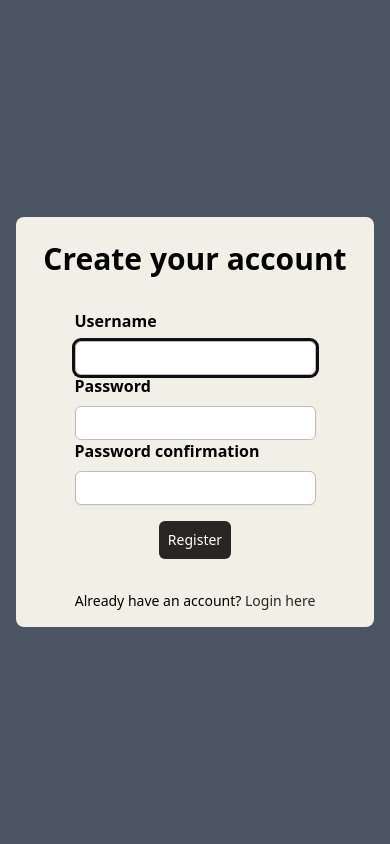
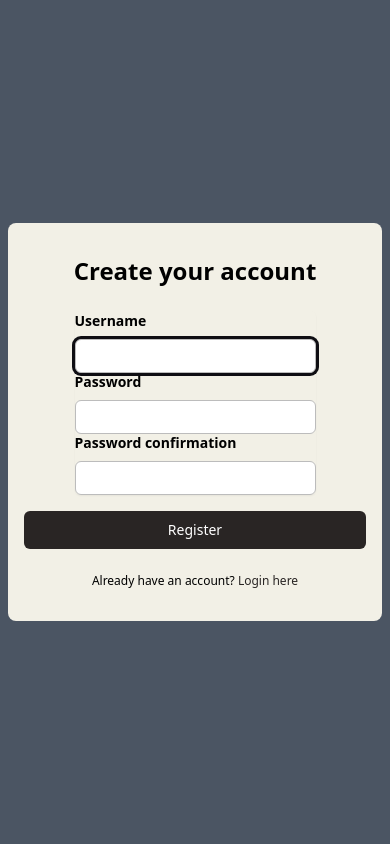
Before and after one commit to pbpf12/taste-of-bandung, a Django app: page /register/ in a window 390 px wide. Run offline with Django 5.2, Linux system fonts and the light colour scheme; some libraries are stand-ins or nearby versions.

Commit message:
feat: Add responsive web design for register.html

```diff
--- a/register/templates/register.html
+++ b/register/templates/register.html
@@ -7,27 +7,27 @@
 
 {% block content %}
 
-<div class="min-h-screen flex items-center w-full shadow-xl justify-center bg-gray-600 shadow-xl py-12 px-4 sm:px-6 lg:px-8">
-  <div class="max-w-md w-full space-y-8 form-style bg-[#F2F0E6] rounded-lg">
+<div class="min-h-screen flex items-center w-full shadow-xl justify-center bg-gray-600 shadow-xl py-4 sm:py-12 px-2 sm:px-6 lg:px-8">
+  <div class="w-full max-w-md space-y-6 form-style bg-[#F2F0E6] rounded-lg p-4 sm:p-8">
     <div>
-      <h2 class="mt-6 text-center text-3xl font-extrabold text-black">
+      <h2 class="mt-4 sm:mt-6 text-center text-2xl sm:text-3xl font-extrabold text-black">
         Create your account
       </h2>
     </div>
-    <form class="mt-8 space-y-4" method="POST">
+    <form class="mt-6 sm:mt-8 space-y-4" method="POST">
       {% csrf_token %}
       <input type="hidden" name="remember" value="true">
       <div class="flex flex-col justify-self-center rounded-md shadow-sm -space-y-px">
         {% for field in form %}
           <div class="{% if not forloop.first %}mt-4{% endif %}">
-            <label for="{{ field.id_for_label }}" class="flex mb-2 font-semibold text-black">
+            <label for="{{ field.id_for_label }}" class="flex mb-2 text-sm sm:text-base font-semibold text-black">
               {{ field.label }}
             </label>
             <div class="relative">
               {{ field }}
               <div class="absolute inset-y-0 right-0 pr-3 flex items-center pointer-events-none">
                 {% if field.errors %}
-                  <svg class="h-5 w-5 text-red-500" fill="currentColor" viewBox="0 0 20 20">
+                  <svg class="h-4 w-4 sm:h-5 sm:w-5 text-red-500" fill="currentColor" viewBox="0 0 20 20">
                     <path fill-rule="evenodd" d="M18 10a8 8 0 11-16 0 8 8 0 0116 0zm-7 4a1 1 0 11-2 0 1 1 0 012 0zm-1-9a1 1 0 00-1 1v4a1 1 0 102 0V6a1 1 0 00-1-1z" clip-rule="evenodd" />
                   </svg>
                 {% endif %}
@@ -35,15 +35,15 @@
             </div>
             {% if field.errors %}
               {% for error in field.errors %}
-                <p class="mt-1 text-sm text-red-600">{{ error }}</p>
+                <p class="mt-1 text-xs sm:text-sm text-red-600">{{ error }}</p>
               {% endfor %}
             {% endif %}
           </div>
         {% endfor %}
       </div>
 
-      <div>
-        <button type="submit" class="group relative w-1/5 flex justify-self-center justify-center py-2 border border-transparent text-sm font-medium rounded-md text-white bg-stone-800 hover:bg-stone-900 focus:outline-none focus:ring-2 focus:ring-offset-2 focus:ring-indigo-500">
+      <div class="flex justify-center mt-6">
+        <button type="submit" class="w-full sm:w-1/3 py-2 px-4 border border-transparent text-sm font-medium rounded-md text-white bg-stone-800 hover:bg-stone-900 focus:outline-none focus:ring-2 focus:ring-offset-2 focus:ring-indigo-500">
           Register
         </button>
       </div>
@@ -52,15 +52,15 @@
     {% if messages %}
     <div class="mt-4">
       {% for message in messages %}
-      <div class="bg-red-100 border border-red-400 text-red-700 px-4 py-3 rounded relative" role="alert">
+      <div class="bg-red-100 border border-red-400 text-red-700 px-3 py-2 sm:px-4 sm:py-3 rounded relative text-sm" role="alert">
         <span class="block sm:inline">{{ message }}</span>
       </div>
       {% endfor %}
-      </div>
-      {% endif %}
+    </div>
+    {% endif %}
 
     <div class="text-center mt-4 pb-4">
-      <p class="text-sm text-black">
+      <p class="text-xs sm:text-sm text-black">
         Already have an account?
         <a href="{% url 'login' %}" class="font-medium text-stone-800 hover:text-stone-900">
           Login here
```
